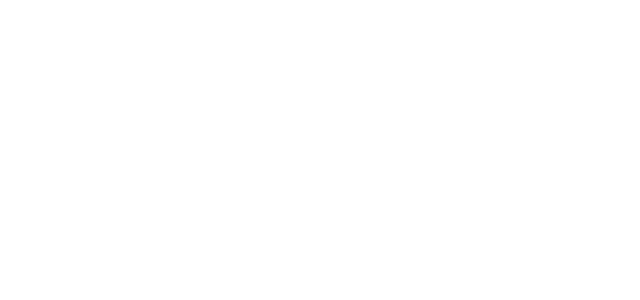
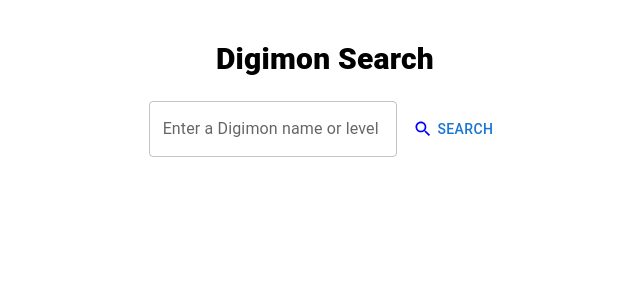
Before and after one commit to qingyang0506/Digimon-Search, a React (Create React App) app: page / in a window 1280 px wide. Shown: the top 300 px of the page, without its empty margins (315-955 px from the left). Built offline with nearby package versions, Linux system fonts and the light colour scheme.

Commit message:
make the user input UI and API Call

```diff
--- a/package.json
+++ b/package.json
@@ -3,6 +3,10 @@
   "version": "0.1.0",
   "private": true,
   "dependencies": {
+    "@emotion/react": "^11.9.3",
+    "@emotion/styled": "^11.9.3",
+    "@mui/icons-material": "^5.8.4",
+    "@mui/material": "^5.9.1",
     "@testing-library/jest-dom": "^5.16.4",
     "@testing-library/react": "^13.3.0",
     "@testing-library/user-event": "^13.5.0",
--- a/public/index.html
+++ b/public/index.html
@@ -24,7 +24,7 @@
       work correctly both with client-side routing and a non-root public URL.
       Learn how to configure a non-root public URL by running `npm run build`.
     -->
-    <title>React App</title>
+    <title>Digimon Search</title>
   </head>
   <body>
     <noscript>You need to enable JavaScript to run this app.</noscript>
--- a/src/App.tsx
+++ b/src/App.tsx
@@ -1,8 +1,108 @@
-import React from 'react';
+import { Box, Typography, TextField, Button,Grid } from "@mui/material";
+import SearchIcon from "@mui/icons-material/Search";
+import { useState } from "react";
+import axios from "axios";
+import {Digimon} from "./type"
+import DigimonCard from "./Component/DigimonCard";
 
 function App() {
+
+  const [input,setInput] = useState("");
+  const [dataArray,setDataArray] = useState<Digimon[] | null | undefined>(undefined);
+
+  const search = () => {
+      if(input!==null && input !== undefined){
+          axios.get(`https://digimon-api.vercel.app/api/digimon/level/${input}`).then(res=>{
+               setDataArray(res.data);
+               console.log(res.data);
+          }).catch(err=>{
+              console.log(err);
+          });
+
+          axios.get(`https://digimon-api.vercel.app/api/digimon/name/${input}`).then(res=>{
+               setDataArray(res.data);
+                console.log(res.data);
+          }).catch(err=>{
+              console.log(err);
+          });
+      }
+  };
+
   return (
-    <div></div>
+    <Box
+      sx={{
+        minHeight: "100vh",
+        minWidth: "100vw",
+      }}
+    >
+      <Box
+        sx={{
+          height: "80vh",
+          width: "80vw",
+          margin: "auto",
+          // bgcolor:'pink',
+          display: "flex",
+          flexDirection: "column",
+          alignItems: "center",
+        }}
+      >
+        <Box sx={{ mt: "5vh" }}>
+          <Typography
+            variant="h4"
+            fontWeight={800}
+            textAlign="center"
+            fontSize={"30px"}
+          >
+            Digimon Search
+          </Typography>
+          <Box
+            sx={{
+              display: "flex",
+              justifyContent: "space-around",
+              mt: "3vh",
+            }}
+          >
+            <TextField
+              id="outlined-basic"
+              label="Enter a Digimon name or level"
+              variant="outlined"
+              placeholder="Search..."
+              size="medium"
+              onChange={(e) => setInput(e.target.value)}
+            />
+
+            <Button
+              startIcon={
+                <SearchIcon
+                  sx={{ color: "blue", fontSize: "18px", mr: "-4px" }}
+                />
+              }
+              sx={{ ml: "1vw" }}
+              onClick={search}
+            >
+              Search
+            </Button>
+          </Box>
+        </Box>
+
+         {/* <Grid container spacing={3}
+         sx={{
+            mt:'2vh'
+         }}
+         >
+             {
+              dataArray && dataArray.map((item:Digimon,index:number)=>{
+                  return(
+                      <Grid item xs={12} sm={6} md={4} lg={3} key={index}>
+                          <DigimonCard {...item}/>
+                      </Grid>
+                  )
+              })
+             }
+
+         </Grid> */}
+      </Box>
+    </Box>
   );
 }
 
--- /dev/null
+++ b/src/Component/DigimonCard.tsx
@@ -0,0 +1,27 @@
+import { Digimon } from "../type";
+import {Card,CardActionArea,CardContent,Typography,CardMedia} from "@mui/material"
+
+const DigimonCard: React.FC<Digimon> = ({ img, name, level }) => {
+  return (
+    <Card sx={{ maxWidth: 265 }}>
+      <CardActionArea>
+        <CardMedia
+          component="img"
+          height="220"
+          image={img}
+          alt={name}
+        />
+        <CardContent>
+          <Typography  variant="body1" textAlign={'center'}>
+              Name:{name}
+          </Typography>
+          <Typography variant="body2" color="text.secondary" textAlign={'center'}>
+                Level:{level}
+          </Typography>
+        </CardContent>
+      </CardActionArea>
+    </Card>
+  );
+};
+
+export default DigimonCard;
--- /dev/null
+++ b/src/type.ts
@@ -0,0 +1,5 @@
+export type Digimon={
+    name:string;
+    level:string;
+    img:string;
+}
```
Also changed, not shown: 1 other file (tests, documents, lock files or other folders).
